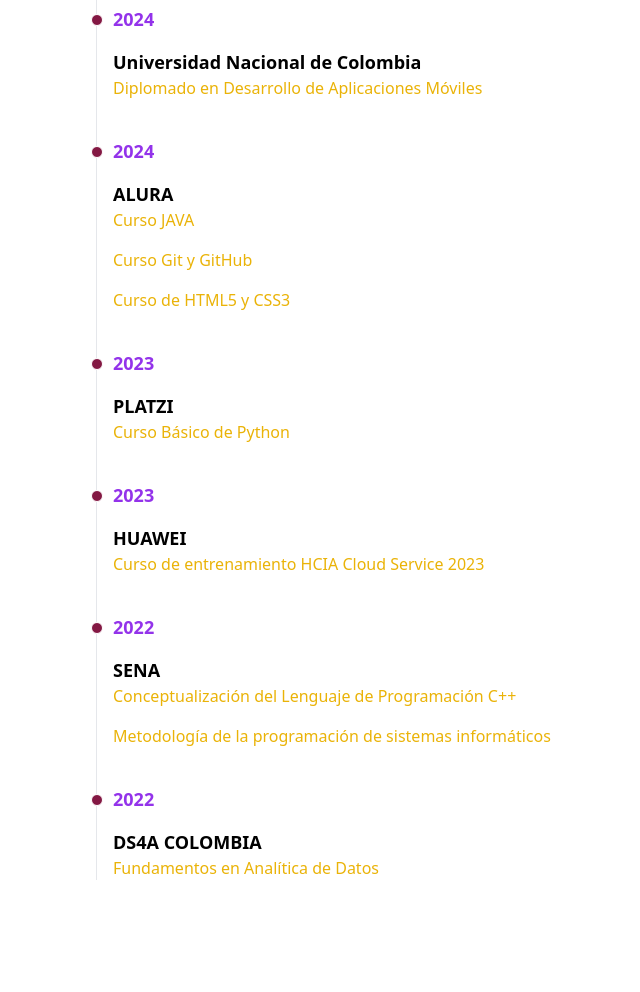
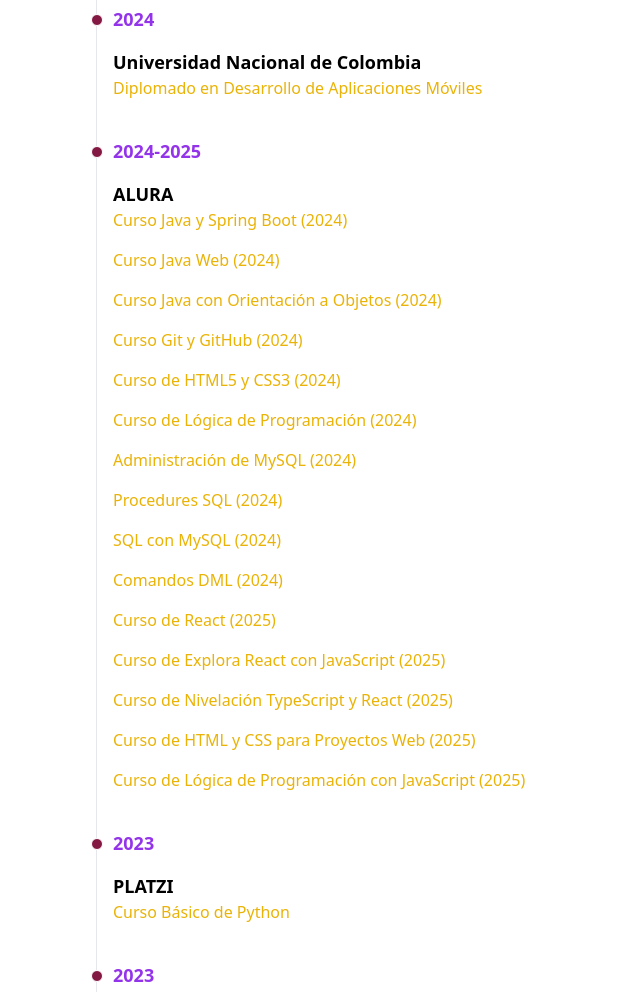
Before and after one commit to liancasi/Portafolio, an Astro site: page / in a window 1280 px wide. Shown: the part 1300-2292 px from the top of the page, without its empty margins (136-776 px from the left). Built offline with nearby package versions, Linux system fonts and the light colour scheme; Astro itself is replaced by a stand-in of ours.

Commit message:
Actualizacion nuevos cursos

```diff
--- a/src/components/Education.astro
+++ b/src/components/Education.astro
@@ -18,13 +18,25 @@
     description: ["Diplomado en Desarrollo de Aplicaciones Móviles"]
   },
   {
-    date: "2024",
+    date: "2024-2025",
     title: "ALURA",
     description: [
-      "Curso JAVA",
-      "Curso Git y GitHub",
-      "Curso de HTML5 y CSS3"
-    ]
+      "Curso Java y Spring Boot (2024)",
+      "Curso Java Web (2024)",
+      "Curso Java con Orientación a Objetos (2024)",
+      "Curso Git y GitHub (2024)",
+      "Curso de HTML5 y CSS3 (2024)",
+      "Curso de Lógica de Programación (2024)",
+      "Administración de MySQL (2024)",
+      "Procedures SQL (2024)",
+      "SQL con MySQL (2024)",
+      "Comandos DML (2024)",
+      "Curso de React (2025)",
+      "Curso de Explora React con JavaScript (2025)",
+      "Curso de Nivelación TypeScript y React (2025)",
+      "Curso de HTML y CSS para Proyectos Web (2025)",
+      "Curso de Lógica de Programación con JavaScript (2025)",
+    ],
   },
   {
     date: "2023",
```
Also changed, not shown: 1 other file.
